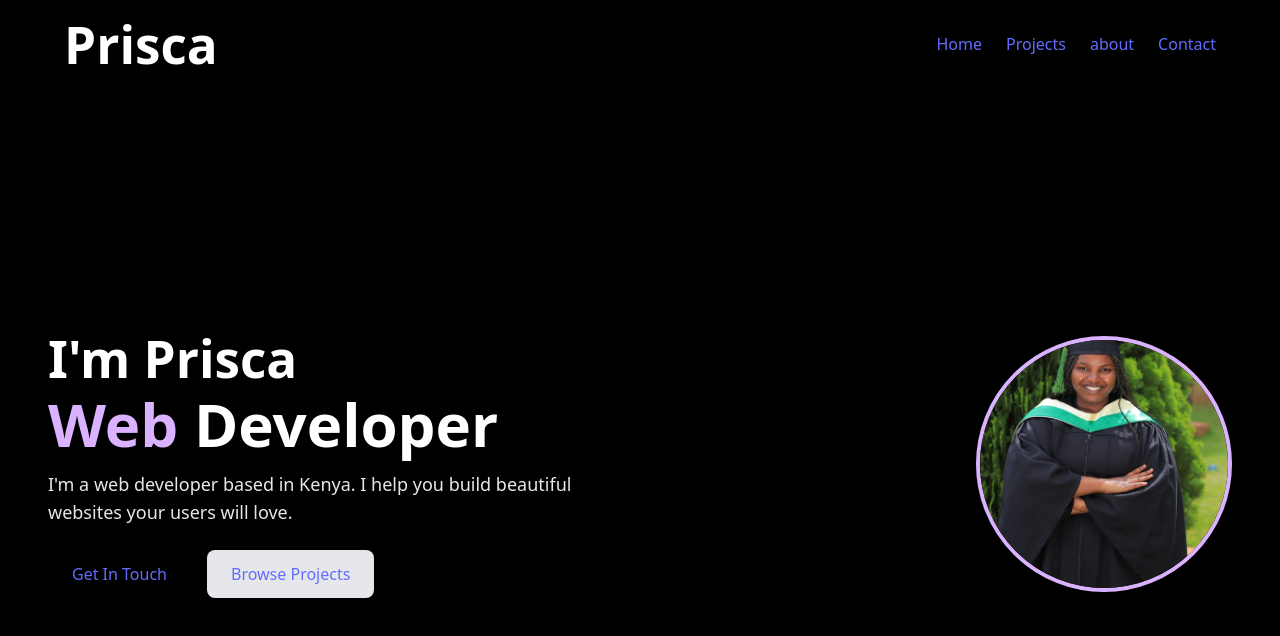
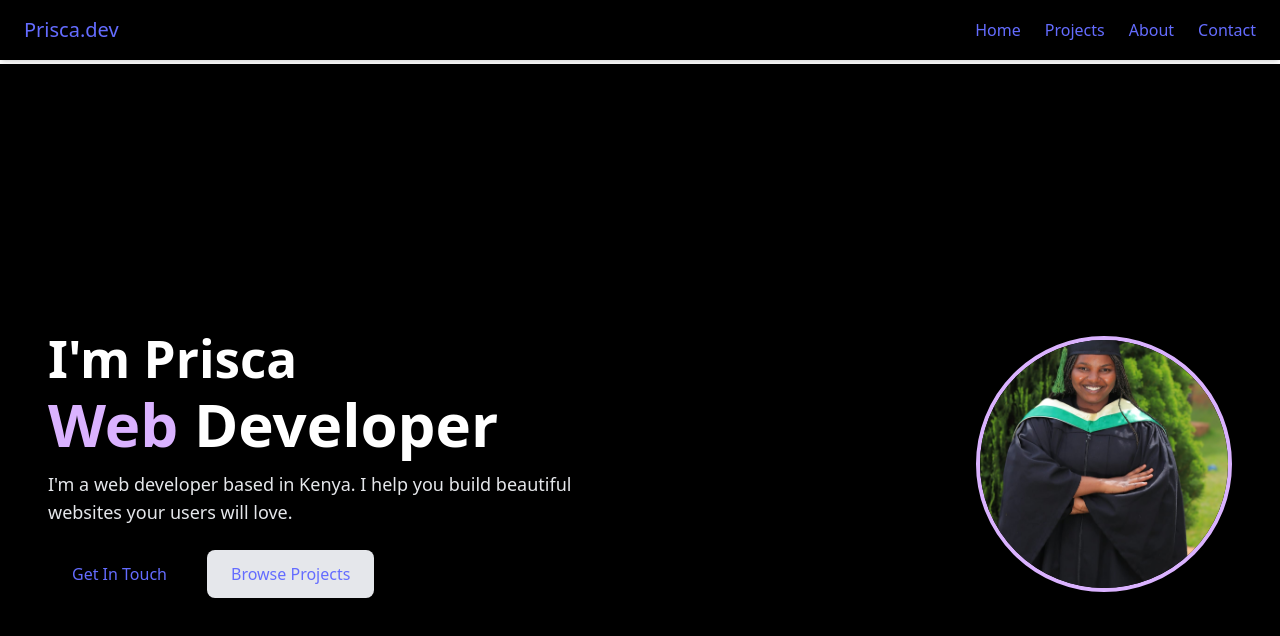
Before and after one commit to priscamuli/Prisca-space, a React (Vite) app: page / in a window 1280 px wide. Shown: the top 636 px of the page. Built offline with nearby package versions, Linux system fonts and the light colour scheme.

Commit message:
modified

```diff
--- a/src/components/Navbar.tsx
+++ b/src/components/Navbar.tsx
@@ -1,45 +1,49 @@
-import { Link, useLocation } from "react-router-dom";
 import { useState } from "react";
+import { Link } from "react-router-dom";
 
 function Navbar() {
   const [isOpen, setIsOpen] = useState(false);
-    const location = useLocation();
-    const linkClass = (path:string)=>
-        `hover:text-purple-400 transition ${
-            location.pathname === path ? "text-purple-400" : "text-gray-300"
-        }`
-    return(
-        <nav className="bg-black text-white p-4 fixed w-full top-0 z-0 shadow-md">
-            <div className="flex justify-between items-center max-w-6xl mx-auto">
-                <h1 className="text-xl font-bold">Prisca</h1>
-                <button onClick={() => setIsOpen(!isOpen)} className="md:hidden focus:outline-none">
-                    <svg className="w-6 h-6" fill="none" stroke="currentColor" viewBox="0 0 24 24">
+
+  return (
+    <nav className="fixed top-0 left-0 w-full bg-black text-white shadow-md z-50">
+      <div className="flex items-center justify-between px-6 py-4">
+        {/* Logo */}
+        <Link to="/" className="text-xl font-bold text-purple-400">
+          Prisca.dev
+        </Link>
+
+        {/* Hamburger button (only visible on mobile) */}
+        <button
+          onClick={() => setIsOpen(!isOpen)}
+          className="md:hidden focus:outline-none"
+        >
           {isOpen ? (
-                            <path strokeLinecap="round" strokeLinejoin="round" strokeWidth={2} d="M6 18L18 6M6 6l12 12"/>
+            <span className="text-2xl">✕</span> // Close icon
           ) : (
-                            <path strokeLinecap="round" strokeLinejoin="round" strokeWidth={2} d="M4 6h16M4 12h16M4 18h16"/>
+            <span className="text-2xl">☰</span> // Hamburger icon
           )}
-                    </svg>
         </button>
 
+        {/* Desktop menu (hidden on mobile) */}
         <ul className="hidden md:flex gap-6">
-                  <li><Link to="/" className={linkClass("/")}>Home</Link></li>
-                  <li><Link to="projects" className={linkClass("/projects")}>Projects</Link></li>
-                  <li><Link to="about" className={linkClass("/about")}>about</Link></li>
-                  <li><Link to="contact" className={linkClass("/contact")}>Contact</Link></li>
+          <li><Link to="/">Home</Link></li>
+          <li><Link to="/projects">Projects</Link></li>
+          <li><Link to="/about">About</Link></li>
+          <li><Link to="/contact">Contact</Link></li>
         </ul>
       </div>
-             {isOpen &&(
+
+      {/* Mobile menu (only visible when isOpen = true) */}
+      {isOpen && (
         <ul className="flex flex-col gap-4 px-6 pb-4 md:hidden bg-black">
-                  <li><Link to="/" className={linkClass("/")} onClick={() => setIsOpen(false)}>Home</Link></li>
-                  <li><Link to="/projects" className={linkClass("/projects")} onClick={() => setIsOpen(false)}>Projects</Link></li>
-                  <li><Link to="/about" className={linkClass("/about")} onClick={() => setIsOpen(false)}>About</Link></li>
-                  <li><Link to="/contact" className={linkClass("/contact")} onClick={() => setIsOpen(false)}>Contact</Link></li>
+          <li><Link to="/" onClick={() => setIsOpen(false)}>Home</Link></li>
+          <li><Link to="/projects" onClick={() => setIsOpen(false)}>Projects</Link></li>
+          <li><Link to="/about" onClick={() => setIsOpen(false)}>About</Link></li>
+          <li><Link to="/contact" onClick={() => setIsOpen(false)}>Contact</Link></li>
         </ul>
       )}
-
     </nav>
   );
-};
+}
 
 export default Navbar;
```
Lines whose indentation alone changed are shown as unchanged.
